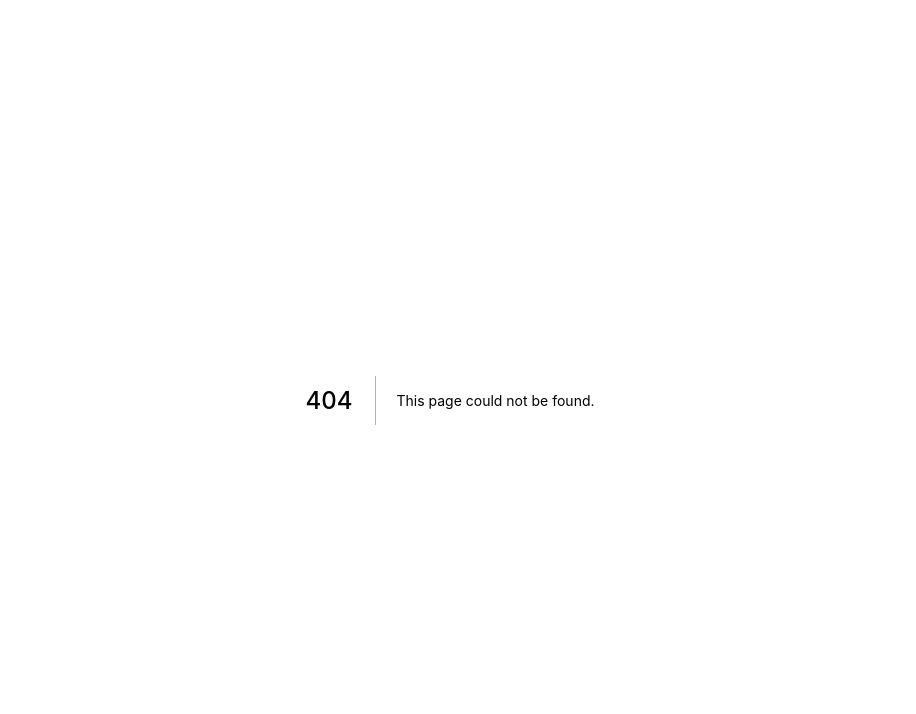
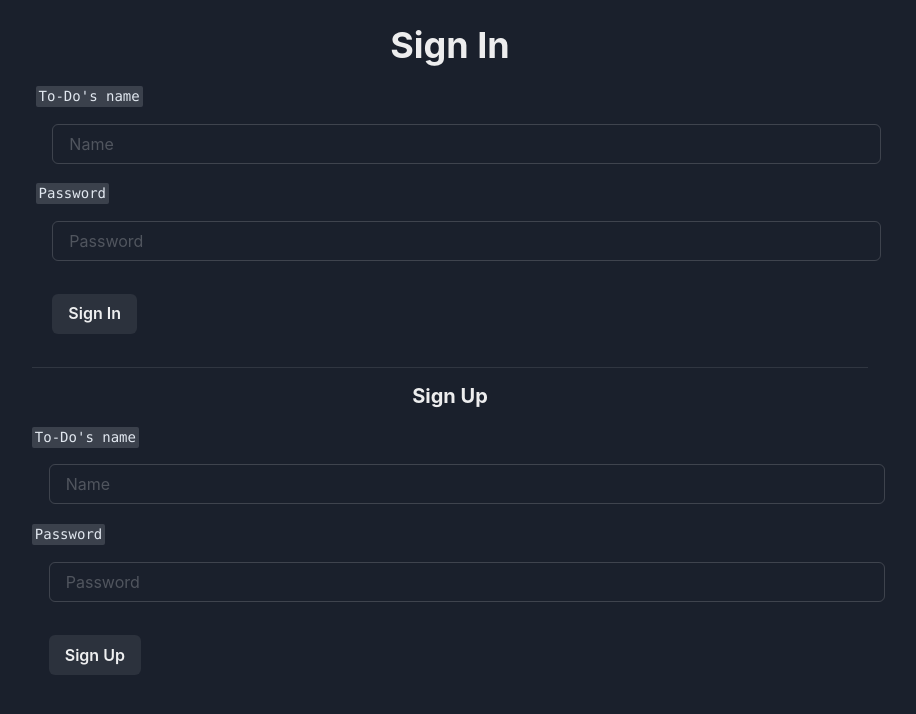
Before and after one commit to IvanRomero03/todo-list, a Next.js app: page /sign in a window 1280 px wide. Before the commit this address had no page. Shown: the top 714 px of the page, without its empty margins (190-1106 px from the left). Built offline with nearby package versions, Linux system fonts and the light colour scheme.

Commit message:
sign in and sign up fully functtional with backend

```diff
--- a/package.json
+++ b/package.json
@@ -10,12 +10,13 @@
   },
   "dependencies": {
     "@chakra-ui/icons": "^2.0.2",
-    "@chakra-ui/react": "^2.2.1",
+    "@chakra-ui/react": "^2.2.4",
     "@emotion/react": "^11.9.3",
     "@emotion/styled": "^11.9.3",
     "axios": "^0.27.2",
     "formik": "^2.2.9",
-    "framer-motion": "^6.4.2",
+    "framer-motion": "^6.5.1",
+    "mysql": "^2.18.1",
     "next": "12.2.0",
     "react": "18.2.0",
     "react-dom": "18.2.0",
@@ -23,6 +24,7 @@
     "react-query": "^3.39.1"
   },
   "devDependencies": {
+    "@types/mysql": "^2.15.21",
     "@types/node": "^18.0.3",
     "@types/react": "^18.0.15",
     "eslint": "8.19.0",
--- /dev/null
+++ b/pages/api/_client.ts
@@ -0,0 +1,11 @@
+import axios from "axios";
+
+const client = axios.create({
+  //baseURL: "https://to-do-app-back-end-express.herokuapp.com",
+  baseURL: "http://localhost:5000",
+  headers: {
+    "Content-Type": "application/json",
+  },
+});
+
+export default client;
--- /dev/null
+++ b/pages/api/createUser.ts
@@ -0,0 +1,16 @@
+import client from "./_client";
+import { User } from "../../types/user";
+
+const createUser = async ({ name, password }: User) => {
+  const response = await client.post("/createUser", {
+    name: name,
+    password,
+  });
+  if (response.status != 200) {
+    throw new Error("Error creating user");
+  } else {
+    console.log(response.data);
+    return response.data;
+  }
+};
+export default createUser;
--- a/pages/api/getTodo.ts
+++ /dev/null
@@ -1,23 +0,0 @@
-import axios from "axios";
-import { Todo } from "../../types/todo";
-
-export const getTodo = async (idTodo: number) => {
-  const response = await axios.post(`http://localhost:3000/api/getTodo`, {
-    idTodo,
-  });
-  const returnData: Todo = response.data;
-  return returnData;
-};
-
-export default async function handler(req, res) {
-  const idTodo = req.body.idTodo ?? 1;
-  const todo: Todo = {
-    idTodo: idTodo,
-    title: "To-Do",
-    description: "Description",
-    priority: "low",
-    priorityColor: "green",
-    status: "todo",
-  };
-  res.status(200).json(todo);
-}
--- /dev/null
+++ b/pages/api/getUniqueUsername.ts
@@ -0,0 +1,19 @@
+import client from "./_client";
+
+const getUniqueUsername = async (name: string) => {
+  const response = await client.post("/getUniqueUsername", {
+    name: name,
+  });
+  if (response.status != 200) {
+    throw new Error("Error getting unique username");
+  } else {
+    console.log(response.data);
+    if (response.data == true) {
+      return true;
+    } else {
+      return false;
+    }
+  }
+};
+
+export default getUniqueUsername;
--- /dev/null
+++ b/pages/api/getValidUser.ts
@@ -0,0 +1,16 @@
+import client from "./_client";
+import { User } from "../../types/user";
+
+const getValidUser = async ({ name, password }: User) => {
+  const response = await client.post("/getValidUser", {
+    name: name,
+    password,
+  });
+  if (response.status != 200) {
+    throw new Error("Error getting valid user");
+  } else {
+    return response.data;
+  }
+};
+
+export default getValidUser;
--- /dev/null
+++ b/pages/sign.tsx
@@ -0,0 +1,130 @@
+import React from "react";
+import { useQuery } from "react-query";
+import {
+  Input,
+  Box,
+  Button,
+  Code,
+  Text,
+  Center,
+  Container,
+  VStack,
+  HStack,
+  Heading,
+  Divider,
+  Alert,
+  AlertIcon,
+  useDisclosure,
+  CloseButton,
+} from "@chakra-ui/react";
+import { Formik, Form, Field } from "formik";
+import createUser from "./api/createUser";
+import getUniqueUsername from "./api/getUniqueUsername";
+import getValidUser from "./api/getValidUser";
+import { useRouter } from "next/router";
+
+const SingInPage = () => {
+  //TODO add sanitization validation to the form
+  const router = useRouter();
+  const {
+    isOpen: isVisible,
+    onClose,
+    onOpen,
+  } = useDisclosure({ defaultIsOpen: false });
+  const handleOnSignIn = async (values) => {
+    const getValidUserResponse = await getValidUser({
+      name: values.name,
+      password: values.password,
+    });
+    const data = getValidUserResponse;
+    if (data.length == 0) {
+      alert("not valid user or password");
+    } else {
+      localStorage.setItem("user", data[0].name);
+      localStorage.setItem("idUser", data[0].idUser);
+      router.push("/");
+    }
+  };
+
+  const handleOnSignUp = async (values) => {
+    console.log(values);
+    const getUniqueUsernameResponse = await getUniqueUsername(values.name);
+    if (getUniqueUsernameResponse) {
+      const idResponse = await createUser({
+        name: values.name,
+        password: values.password,
+      });
+      console.log("User is created");
+      console.log(idResponse);
+      localStorage.setItem("user", values.name);
+      localStorage.setItem("idUser", idResponse);
+      router.push("/");
+    } else {
+      //TODO change alert
+      alert("Username already exists");
+    }
+  };
+
+  return (
+    <>
+      {isVisible && (
+        <Alert status="warning">
+          <AlertIcon />
+          Username already exists
+          <CloseButton
+            alignSelf="flex-start"
+            position="relative"
+            right={-1}
+            top={-1}
+            onClick={onClose}
+          />
+        </Alert>
+      )}
+      <Center>
+        <VStack spacing="4" alignContent={"center"} m="6">
+          <Heading as="h1" size="xl">
+            Sign In
+          </Heading>
+          <Formik
+            initialValues={{ name: "", password: "" }}
+            onSubmit={(values) => {
+              handleOnSignIn(values);
+            }}
+          >
+            <Form>
+              <Code> To-Do's name </Code>
+              <Field name="name" placeholder="Name" as={Input} m="2%" />
+              <Code> Password </Code>
+              <Field name="password" placeholder="Password" as={Input} m="2%" />
+              <Button type="submit" m="2%">
+                Sign In
+              </Button>
+            </Form>
+          </Formik>
+          <Divider />
+          <Heading as="h2" size="md">
+            Sign Up
+          </Heading>
+          <Formik
+            initialValues={{ name: "", password: "" }}
+            onSubmit={(values) => {
+              handleOnSignUp(values);
+            }}
+          >
+            <Form>
+              <Code> To-Do's name </Code>
+              <Field name="name" placeholder="Name" as={Input} m="2%" />
+              <Code> Password </Code>
+              <Field name="password" placeholder="Password" as={Input} m="2%" />
+              <Button type="submit" m="2%">
+                Sign Up
+              </Button>
+            </Form>
+          </Formik>
+        </VStack>
+      </Center>
+    </>
+  );
+};
+
+export default SingInPage;
--- /dev/null
+++ b/types/user.ts
@@ -0,0 +1,5 @@
+export type User = {
+  idUser?: number;
+  name: string;
+  password: string;
+};
```
Also changed, not shown: components/EditTodo.tsx (+6 -5 lines), components/TodoBox.tsx (+6 -1 lines), pages/index.tsx (+29 -4 lines), 1 other file (tests, documents, lock files or other folders).
